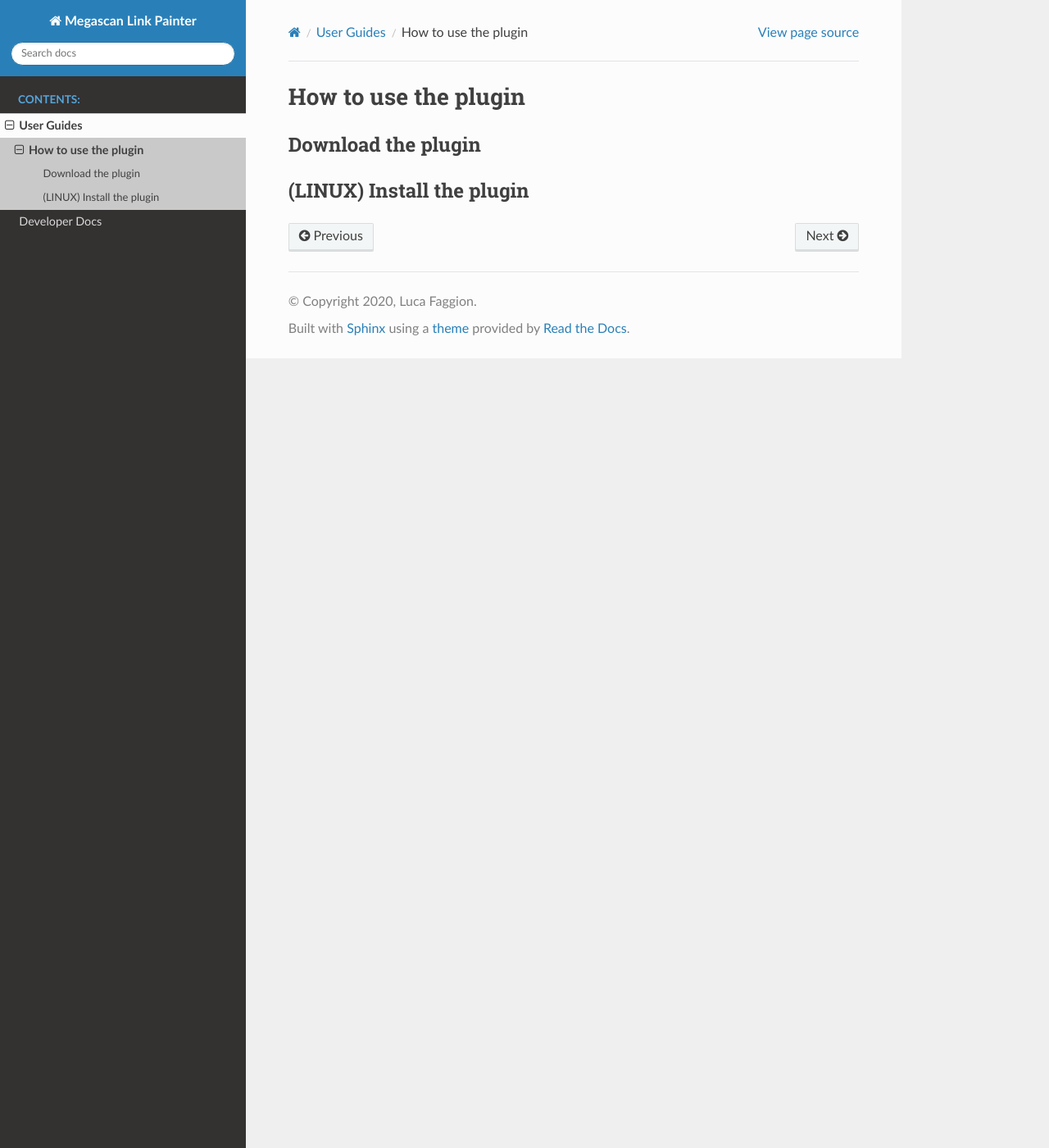
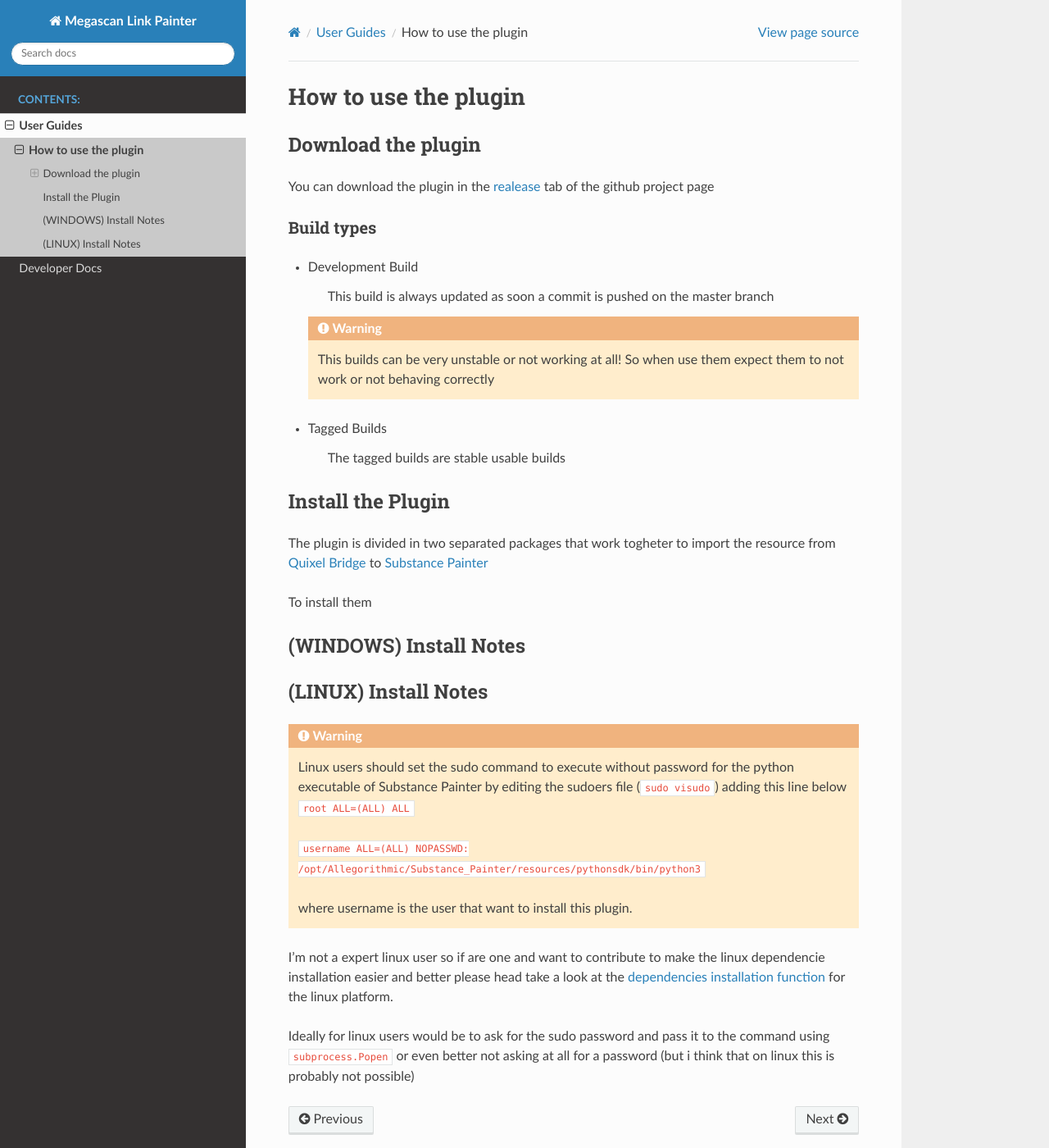
Before and after one commit to Raider-Arts/painter-megascan-link, a Sphinx documentation site: the page built from doc/user_guide.md, in a window 1280 px wide and 1400 px high. Shown: the whole window at 82% size. Built offline with Sphinx 7.4.7 and the Read the Docs theme 2.0.0, drawn with Linux system fonts in a browser that asks for light colours.

Commit message:
[GLOBAL] Started writing user docs

````diff
--- a/doc/user_guide.md
+++ b/doc/user_guide.md
@@ -1,7 +1,49 @@
 # How to use the plugin
-
 
 ## Download the plugin
 
+You can download the plugin in the [realease](https://github.com/Raider-Arts/megascan-link/releases) tab of the github project page
 
-## (LINUX) Install the plugin
+##### Build types
+
+- Development Build
+    > This build is always updated as soon a commit is pushed on the master branch
+    ```eval_rst
+    .. warning::
+        This builds can be very unstable or not working at all!
+        So when use them expect them to not work or not behaving correctly
+    ```
+
+- Tagged Builds
+    > The tagged builds are stable usable builds
+
+## Install the Plugin
+
+The plugin is divided in two separated packages that work togheter to import the resource from [Quixel Bridge][quixelbridge] to [Substance Painter][sbspainter]
+
+To install them
+
+## (WINDOWS) Install Notes
+
+## (LINUX) Install Notes
+
+```eval_rst
+.. warning::
+    Linux users should set the sudo command to execute without password for the python executable of Substance Painter by
+    editing the sudoers file (``sudo visudo``) adding this line below ``root ALL=(ALL) ALL``
+
+    ``username ALL=(ALL) NOPASSWD: /opt/Allegorithmic/Substance_Painter/resources/pythonsdk/bin/python3``
+
+    where username is the user that want to install this plugin.
+```
+
+I'm not a expert linux user so if are one and want to contribute to make the linux dependencie installation easier and better please head take a look
+at the [dependencies installation function][dependecies_linux] for the linux platform.
+
+Ideally for linux users would be to ask for the sudo password and pass it to the command using [``subprocess.Popen``][popen_doc] or even better not asking at
+all for a password (but i think that on linux this is probably not possible)
+
+[quixelbridge]: https://quixel.com/bridge
+[sbspainter]: https://www.substance3d.com/products/substance-painter/
+[dependecies_linux]: https://github.com/Raider-Arts/painter-megascan-link/blob/master/megascan_link_python/__init__.py#L60
+[popen_doc]: https://docs.python.org/3/library/subprocess.html#subprocess.Popen
--- a/megascan_link_python/__init__.py
+++ b/megascan_link_python/__init__.py
@@ -40,7 +40,7 @@ def checkDependencies() -> bool:
 
 		where username is the user that want to install this plugin.
 
-		refer to the :ref:`(LINUX) Install the plugin` user guide for more details.
+		refer to the :ref:`(LINUX) Install Notes` user guide for more details.
 
 	:return: True if dependecies are present or successfully installed, False otherwise
 	:rtype: bool
````
